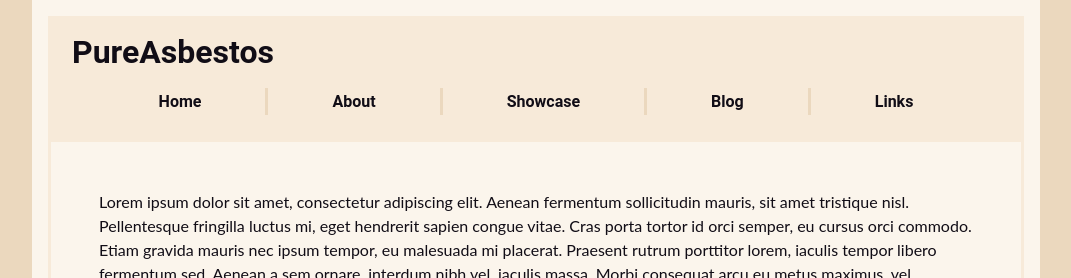
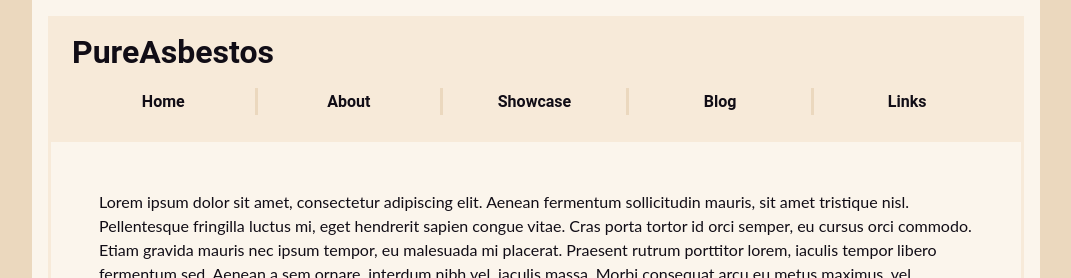
Before and after one commit to PureAsbestos/pureasbestos.github.io, a Jekyll site: the page built from index.md, in a window 1280 px wide. Shown: the top 278 px of the page, without its empty margins (104-1175 px from the left). Built offline with Jekyll 4.4.1, drawn with Linux system fonts in a browser that asks for light colours.

Commit message:
Switch nav from flex to grid

```diff
--- a/assets/css/style.css
+++ b/assets/css/style.css
@@ -60,16 +60,14 @@ header h1 {
 
 /* navigation bar */
 nav {
-  display: flex;
-  flex-wrap: wrap;
-  width: fit-content;
-  margin-inline: auto;
+  display: grid;
+  grid-template-columns: repeat(auto-fit, minmax(10ch, 1fr));
   margin-top: 1.5rem;
 }
 nav a {
   margin: unset;
   padding-block: 0.25rem;
-  padding-inline: 4rem;
+  text-align: center;
   color: var(--primary-text-color) !important;
 }
 nav a:not(:last-child) {
```
